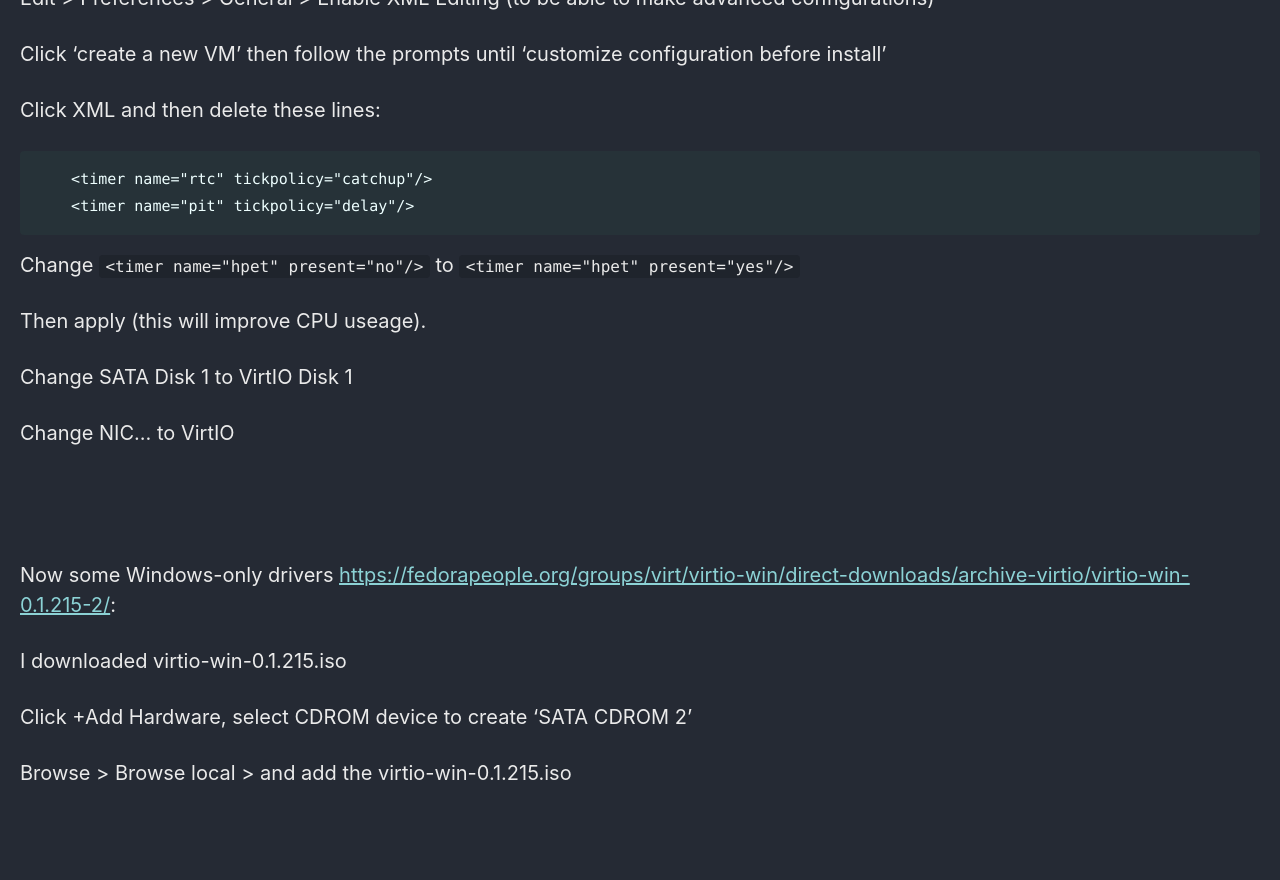
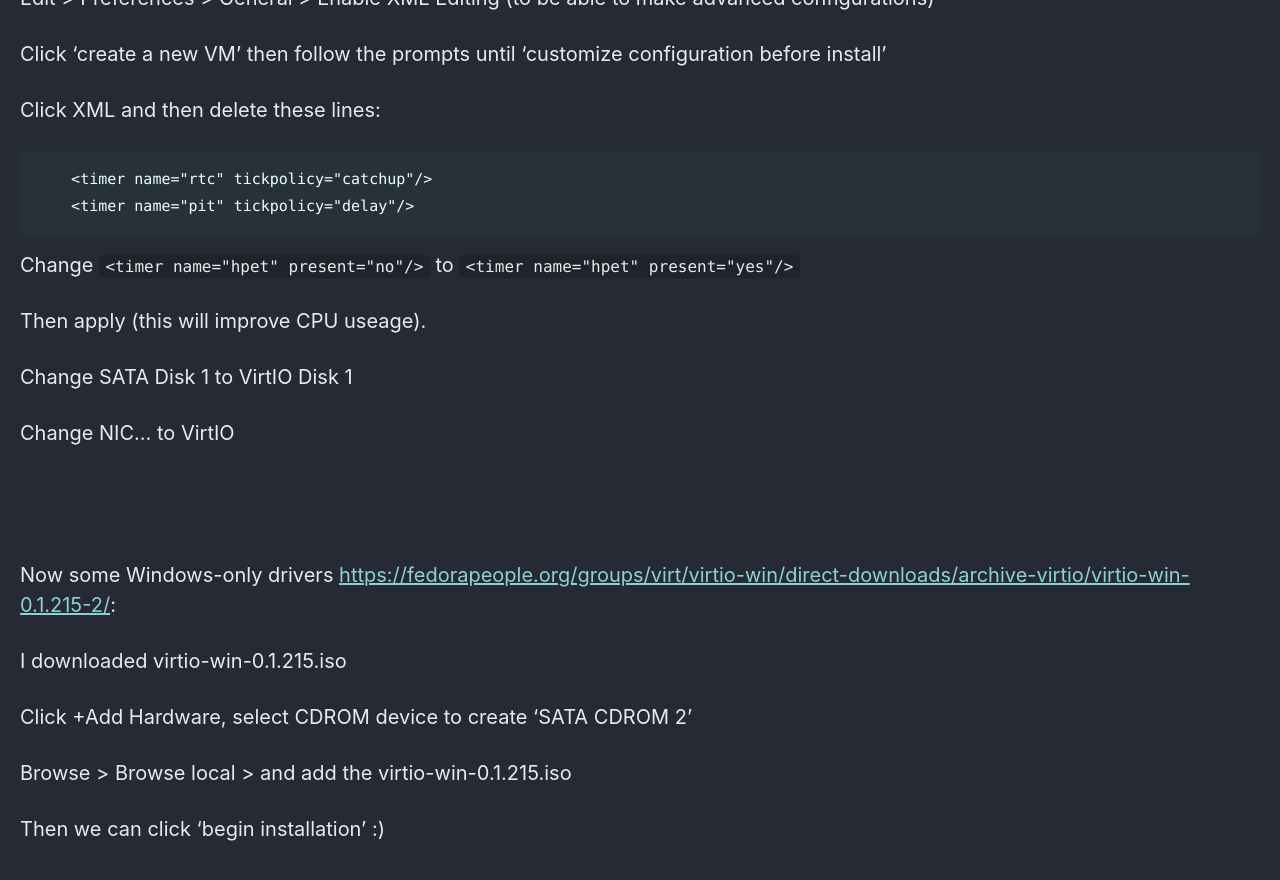
Before and after one commit to Connor-McCartney/Connor-McCartney.github.io, a Jekyll site: the page built from _pages/misc/qemu.md, in a window 1280 px wide and 900 px high, scrolled down 1259 px. Shown: the top 880 px of the window. Built offline with Jekyll 4.4.1, drawn with Linux system fonts in a browser that asks for light colours; cached includes are drawn as plain includes; before the commit the page ends 2103 px from its top, so only the background shows below that.

Commit message:
Update qemu.md

```diff
--- a/_pages/misc/qemu.md
+++ b/_pages/misc/qemu.md
@@ -80,3 +80,5 @@ I downloaded virtio-win-0.1.215.iso
 Click +Add Hardware, select CDROM device to create 'SATA CDROM 2'
 
 Browse > Browse local > and add the virtio-win-0.1.215.iso
+
+Then we can click 'begin installation' :)
```
